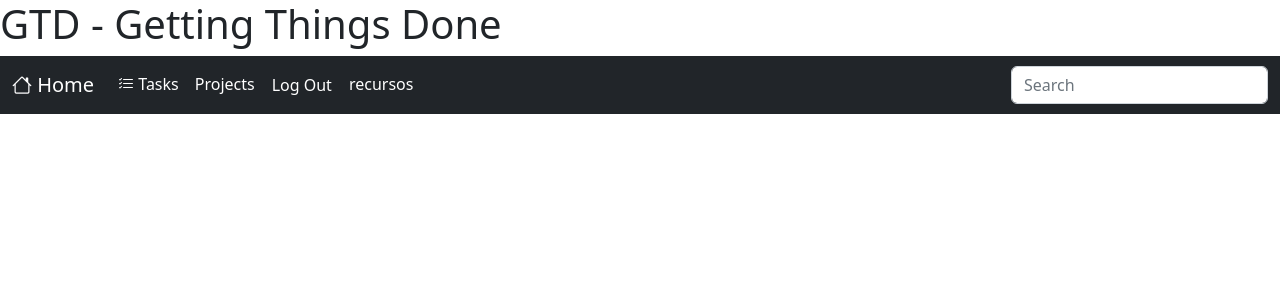
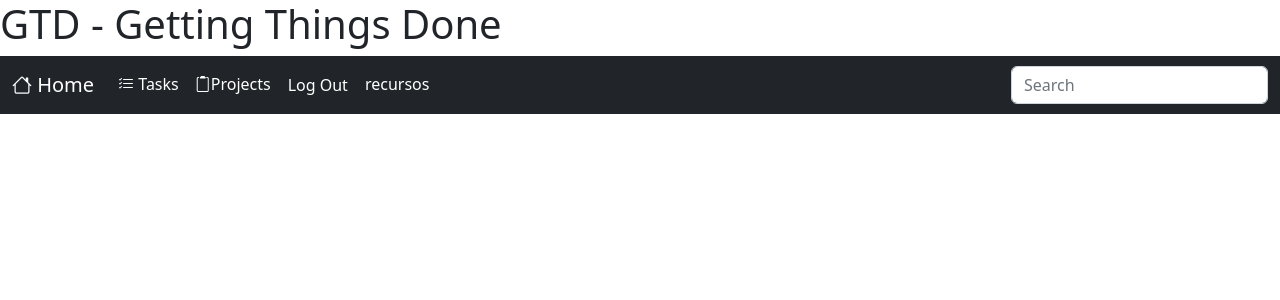
Before and after one commit to recursossauro/GTD, a Django app: page / in a window 1280 px wide. Shown: the top 300 px of the page. Run offline with Django 5.2, Linux system fonts and the light colour scheme; a user stored in the database is signed in.

Commit message:
Add clipboard icon to Projects menu in core.html

```diff
--- a/core/templates/core.html
+++ b/core/templates/core.html
@@ -29,7 +29,7 @@
                       <a class="nav-link active" aria-current="page" href="{% url 'tasks:index' %}"><i class="bi bi-list-check"></i> Tasks</a>
                     </li>
                     <li class="nav-item">
-                        <a class="nav-link active" aria-current="page" href="{% url 'tasks:index' %}">Projects</a>
+                        <a class="nav-link active" aria-current="page" href="{% url 'tasks:index' %}"><i class="bi bi-clipboard2"></i>Projects</a>
                     </li>
                 {% endblock %}
                 {% if user.is_authenticated %}
```
